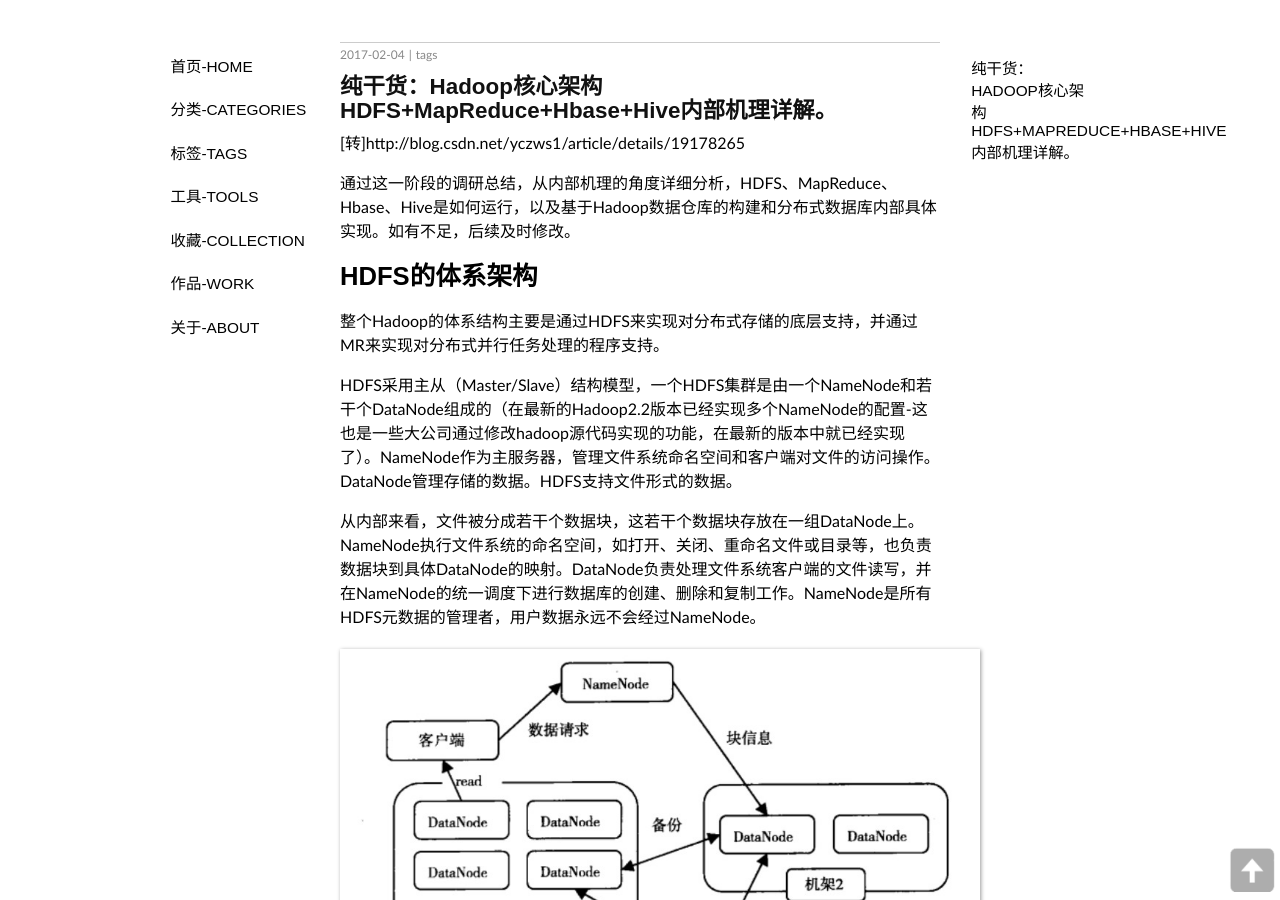
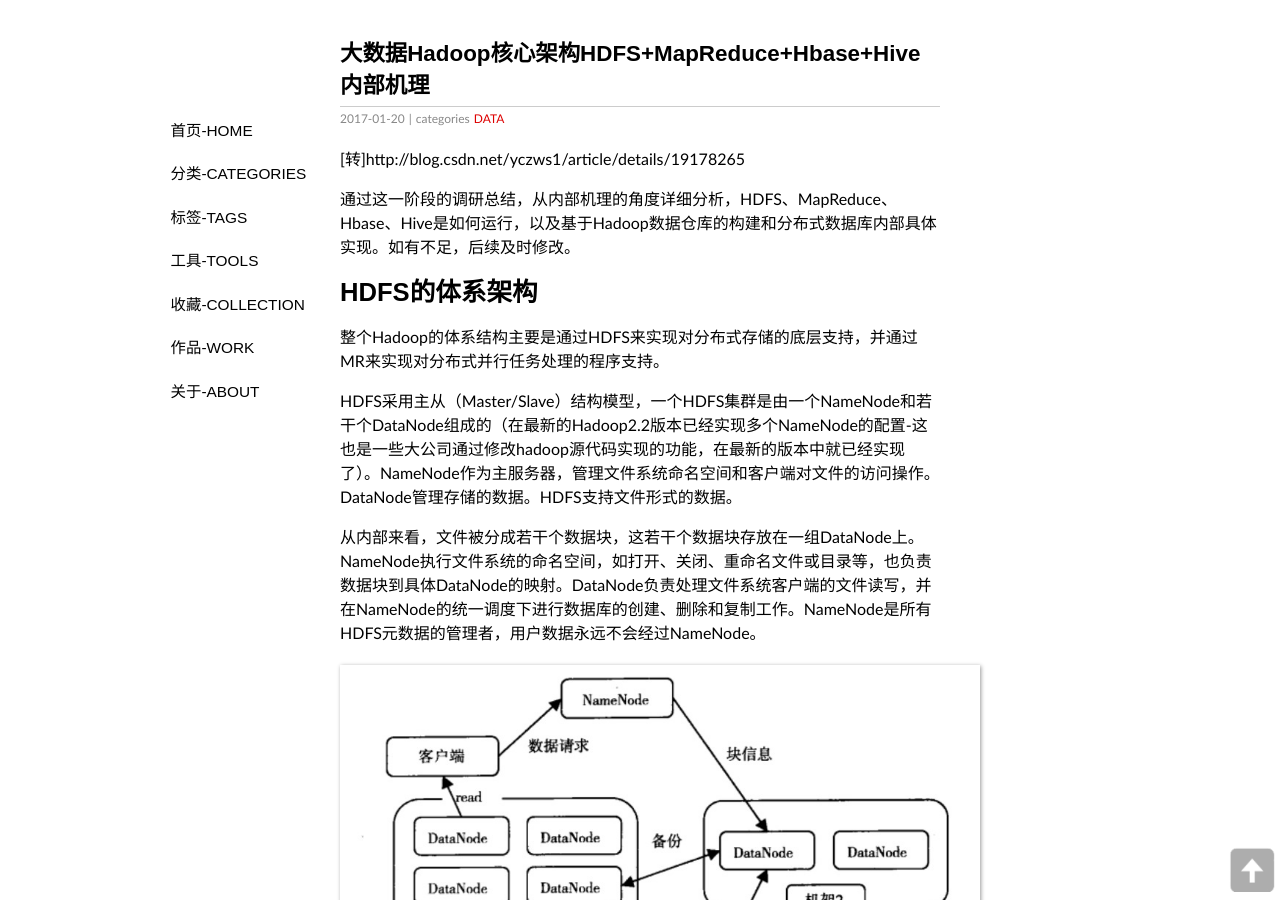
Before and after one commit to lizhihao/lizhihao.github.io, a Jekyll site: the page built from _posts/2017-01-20-hadoop-hbase-hive-mapreduce.md, in a window 1280 px wide and 900 px high. Built offline with Jekyll 4.4.1, drawn with Linux system fonts in a browser that asks for light colours; some web fonts are replaced; our own code applies the rules of GitHub Pages for plain Markdown files; Markdown is read by kramdown in place of the engine named in the settings; comment, search, counter and statistics services are not loaded.

Commit message:
new post

```diff
--- a/_posts/2017-01-20-hadoop-hbase-hive-mapreduce.md
+++ b/_posts/2017-01-20-hadoop-hbase-hive-mapreduce.md
@@ -1,14 +1,14 @@
 ---
+author: lzh
+comments: false
+date: 2017-01-20 07:30:17+00:00
 layout: post
 title: "大数据Hadoop核心架构HDFS+MapReduce+Hbase+Hive内部机理"
-categories:ddos
-- data
-tags:
-- data
+thread: 117
+categories:
+- DATA
 ---
 
-纯干货：Hadoop核心架构HDFS+MapReduce+Hbase+Hive内部机理详解。
------
 
 [转]http://blog.csdn.net/yczws1/article/details/19178265
 
```
Also changed, not shown: _posts/2017-02-04-technology-for-distributed-system.md (+6 -5 lines).
